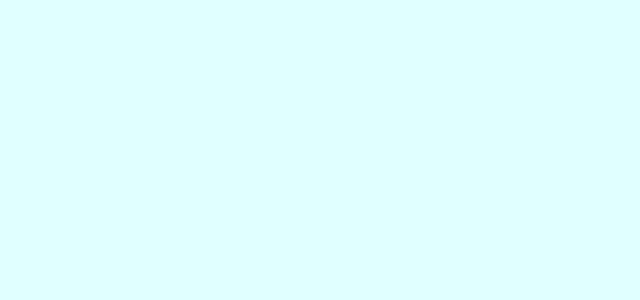
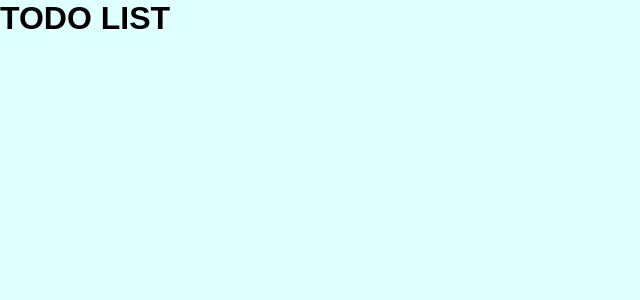
Before and after one commit to monstera3/todo-app, a React (Create React App) app: page / in a window 1280 px wide. Shown: the top 300 px of the page, without its empty margins (0-640 px from the left). Built offline with nearby package versions, Linux system fonts and the light colour scheme.

Commit message:
feat: add Title.jsx

```diff
--- a/src/App.js
+++ b/src/App.js
@@ -1,16 +1,12 @@
-
+import {Title} from './components/Title'
 import './App.css';
 
-const items = [
-  {
 
-  }
-];
 
 function App() {
   return (
     <div className="App">
-
+      <Title />
     </div>
   );
 }
--- /dev/null
+++ b/src/components/Title.jsx
@@ -0,0 +1,10 @@
+
+export const Title = () => {
+  return(
+    <div>
+
+        <h1>TODO LIST</h1>
+
+    </div>
+);
+}
```
